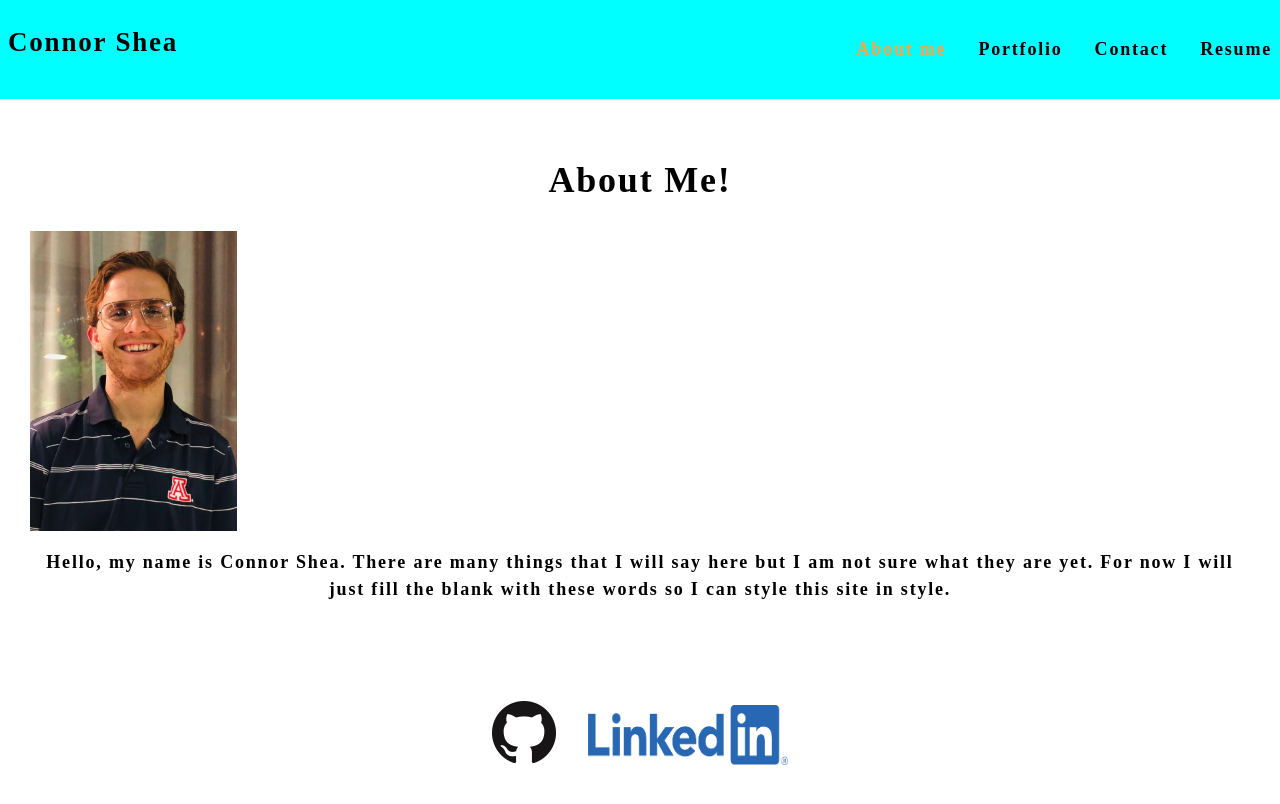
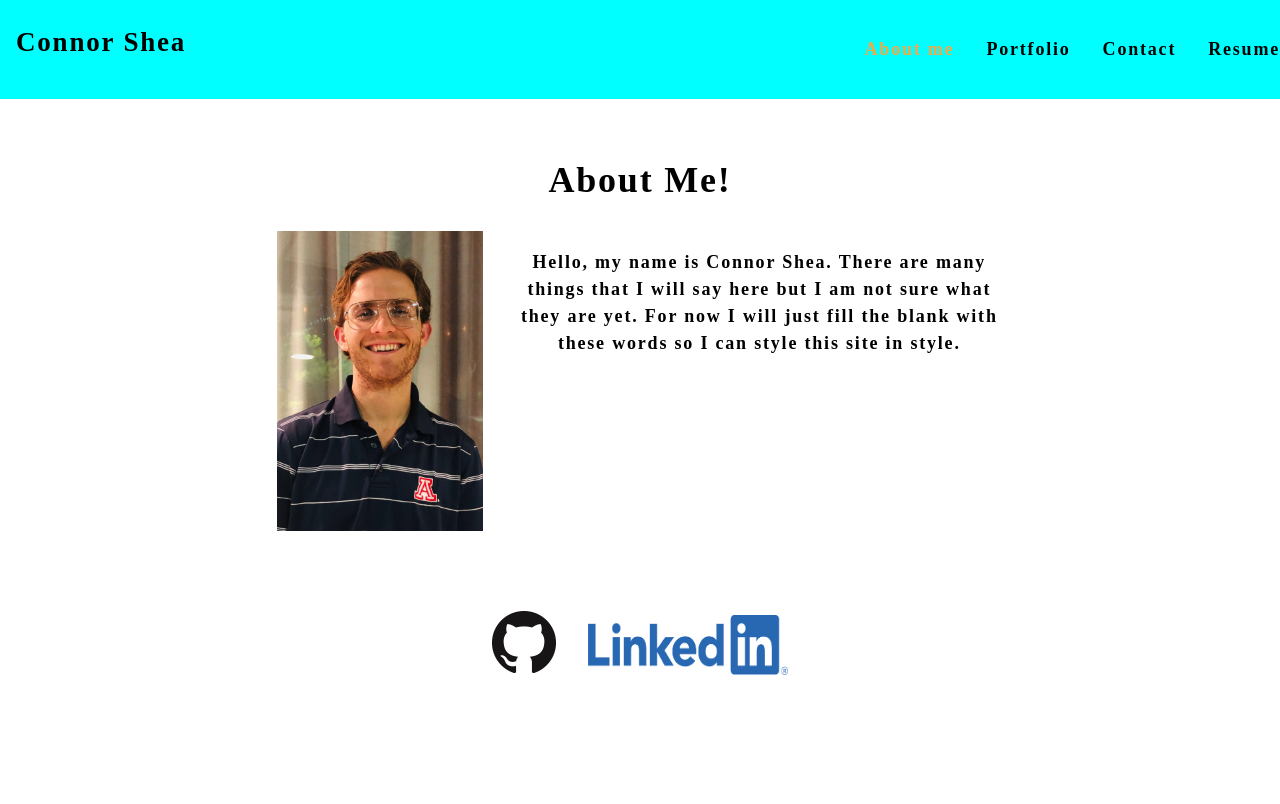
Before and after one commit to connorshea15/shea-portfolio, a React (Create React App) app: page / in a window 1280 px wide. Shown: the top 804 px of the page. Built offline with nearby package versions, Linux system fonts and the light colour scheme.

Commit message:
Sprucing up the style, email is functioning

```diff
--- a/src/components/About/index.js
+++ b/src/components/About/index.js
@@ -1,13 +1,16 @@
 import React from 'react';
+import Container from 'react-bootstrap/Container';
+import Row from 'react-bootstrap/Row';
+import Col from 'react-bootstrap/Col';
 
 function About() {
 
     return (
        <div className="text-center">
             <h1>About Me!</h1>
-            <div className="flex-row space-between">
-            <img src={require(`../../assets/profile-picture.JPG`)} className="profile-pic"></img>
-            <div className="form">
+            <div className="flex-row flex-center">
+            <img src={require(`../../assets/profile-picture.JPG`)} className="profile-pic mx-2"></img>
+                <div className="mx-2 bio">
                     <p>
                         Hello, my name is Connor Shea. There are many things
                         that I will say here but I am not sure what they are yet.
--- a/src/components/Contact/index.js
+++ b/src/components/Contact/index.js
@@ -4,8 +4,8 @@ import Form from 'react-bootstrap/Form';
 
 function Contact() {
 
-    const [formState, setFormState] = useState({ name: '', email: '', message: '' });
-    const { name, email, message } = formState;
+    const [formState, setFormState] = useState({ name: '', email: '', subject: '', message: '' });
+    const { name, email, subject, message } = formState;
     const [errorMessage, setErrorMessage] = useState('');
 
     function handleChange(e) {
@@ -32,23 +32,29 @@ function Contact() {
 
     function handleSubmit(e) {
         e.preventDefault();
-        console.log(formState);
+        console.log("formState: " + formState.subject);
+        window.open(`mailto:connorshea15@gmail.com?subject=${formState.subject}&body=${formState.message}`);
     }
 
     return (
         <section>
-            <h1>Contact me</h1>
+            <div>
+                <h1 className="text-center">Contact me</h1>
                 <form id="contact-form" onSubmit={handleSubmit}>
                     <div>
-                    <label htmlFor="name">Name:</label>
+                        <label htmlFor="name">Name: </label>
                         <input type="text" name="name" defaultValue={name} onBlur={handleChange} />
                     </div>
                     <div>
-                    <label htmlFor="email">Email address:</label>
+                        <label htmlFor="email">Email address: </label>
                         <input type="email" name="email" defaultValue={email} onBlur={handleChange} />
                     </div>
                     <div>
-                    <label htmlFor="message">Message:</label>
+                        <label htmlFor="subject">Subject: </label>
+                        <input type="text" name="subject" defaultValue={subject} onBlur={handleChange} />
+                    </div>
+                    <div>
+                        <label htmlFor="message">Message: </label>
                         <textarea name="message" rows="5" defaultValue={message} onBlur={handleChange} />
                     </div>
                     {errorMessage && (
@@ -58,6 +64,7 @@ function Contact() {
                     )}
                     <button type="submit">Submit</button>
                 </form>
+            </div>
         </section>
     );
 }
--- a/src/components/Header/index.js
+++ b/src/components/Header/index.js
@@ -13,7 +13,7 @@ function Header(props) {
 
     return (
         <header>
-            <div id="header" className="full-width flex-row px-1 space-between">
+            <div id="header" className="full-width flex-row px-2 space-between">
                     <h2 className="header-element">
                         Connor Shea
                     </h2>
--- a/src/components/Project/index.js
+++ b/src/components/Project/index.js
@@ -38,7 +38,7 @@ function Project() {
 
     return (
 
-        <div className="flex-row space-between">
+        <div className="flex-row space-around">
             {projects.map((project, i) => (
                 <Card style={{ width: '22rem' }}>
                     <Card.Body className="mx-1 my-1 text-center">
--- a/src/components/Resume/index.js
+++ b/src/components/Resume/index.js
@@ -8,9 +8,9 @@ function Resume() {
 
     return (
         <div className="text-center">
-            <h3 className="text-center">Download My <a href="../../assets/Shea_Connor_Resume.pdf" download>Resume</a></h3>
-            <div className="flex-row space-between">
-                <div>
+            <h1 className="text-center">Download My <a href="../../assets/Shea_Connor_Resume.pdf" download>Resume</a></h1>
+            <div className="flex-row flex-center px-2">
+                <div className="mx-2">
                     <h4>Front-end Proficiencies</h4>
                     <ul>
                         <li>HTML</li>
@@ -20,7 +20,7 @@ function Resume() {
                         <li>Bootstrap</li>
                     </ul>
                 </div>
-                <div>
+                <div className="mx-2">
                     <h4>Back-end Proficiencies</h4>
                     <ul>
                         <li>Express.js</li>
--- a/src/index.css
+++ b/src/index.css
@@ -51,6 +51,14 @@ li {
   list-style: none;
 }
 
+.inline {
+  display: inline;
+}
+
+.bio {
+  width: 40%;
+}
+
 .flex-row {
   display: flex;
   flex-wrap: wrap;
@@ -58,6 +66,14 @@ li {
 
 .space-between {
   justify-content: space-between;
+}
+
+.space-around {
+  justify-content: space-around;
+}
+
+.flex-center {
+  justify-content: center;
 }
 
 .flex-end {
@@ -153,7 +169,7 @@ li p {
 }
 
 form {
-  width: 40%;
+  margin: 0 auto;
 }
 
 input {
@@ -174,6 +190,10 @@ input:focus {
     margin: auto;
   }
 
+  .bio {
+    width: 100%;
+  }
+
   ul {
     padding-inline-start: 0px;
   }
```
Lines whose indentation alone changed are shown as unchanged.
